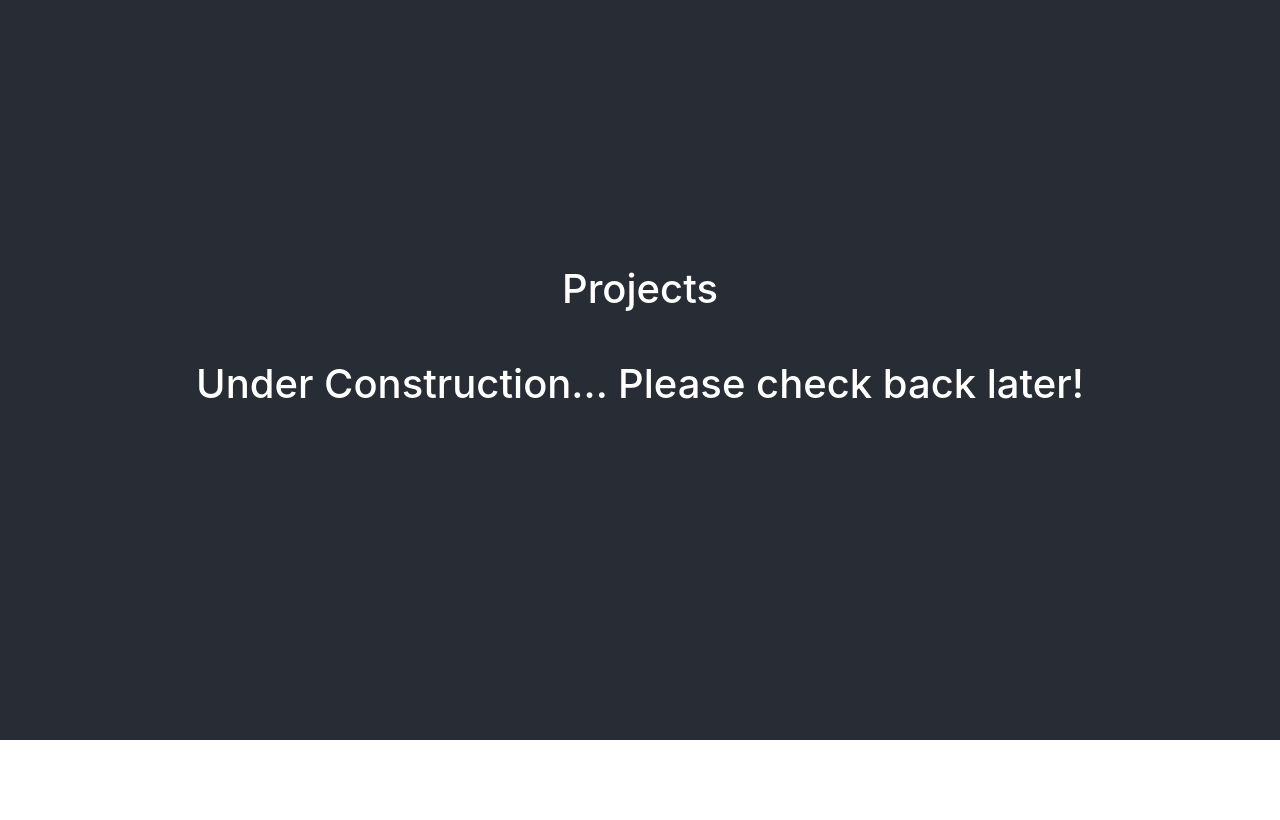
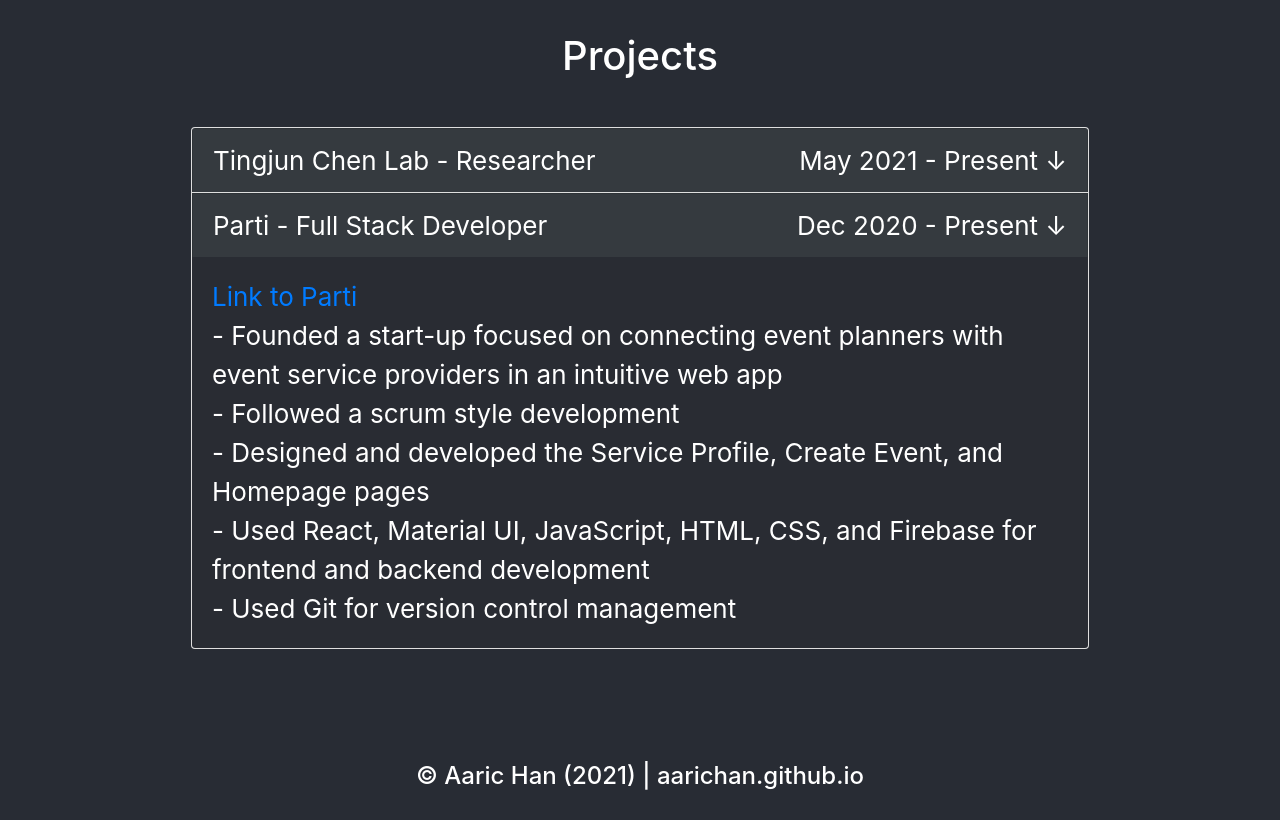
Before and after one commit to aarichan/aarichan.github.io, a React (Create React App) app: page / in a window 1280 px wide. Shown: the part 2460-3280 px from the top of the page. Before the commit the page ends 3200 px from the top, so only its background shows below. Built offline with nearby package versions, Linux system fonts and the light colour scheme.

Commit message:
Version 1.0.0 released

```diff
--- a/package.json
+++ b/package.json
@@ -1,7 +1,7 @@
 {
   "homepage": "http://aarichan.github.io",
   "name": "aarichan",
-  "version": "0.0.3",
+  "version": "1.0.0",
   "private": true,
   "dependencies": {
     "@testing-library/jest-dom": "^5.11.10",
--- a/src/App.css
+++ b/src/App.css
@@ -24,6 +24,16 @@
   text-align: left;
 }
 
+.App-footer {
+  background-color: #282c34;
+  color: white;
+  min-height: 10vh;
+  display: flex;
+  flex-direction: column;
+  align-items: center;
+  justify-content: center;
+}
+
 .App-link {
   color: #61dafb;
 }
--- a/src/App.js
+++ b/src/App.js
@@ -5,9 +5,9 @@ import Home from './components/home/home.js'
 import About from './components/about/about.js'
 import Experience from './components/experience/experience.js';
 import Projects from './components/projects/projects.js';
+import Footer from './components/footer/footer.js'
 
 function App() {
-
   return (
     <>
       <NavBar/>
@@ -15,6 +15,7 @@ function App() {
       <About/>
       <Experience/>
       <Projects />
+      <Footer/>
     </>
   );
 }
--- a/src/components/about/about.js
+++ b/src/components/about/about.js
@@ -3,7 +3,7 @@
  * By: Aaric Han
  *
  * Created: 04/26/21
- * Last Modified: 04/30/21
+ * Last Modified: 05/09/21
  */
 
  import './about.css'
@@ -22,6 +22,7 @@
           <br></br>
           <p>Undergraduate at Duke University interested in learning about next-generation wireless technologies and computer architecture. I am also passionate about user centric web design/development and hope to create meaningful solutions for real world problems.</p>
           <p>My research interests are next-gen wireless technologies and computer architecture.</p>
+          <p>I will be joining Professor Tingjun Chen's lab beginning in Fall 2021 to research and develop low-powered and power-efficient wireless communication devices.</p>
         </header>
       </div>
      );
--- a/src/components/experience/experience.js
+++ b/src/components/experience/experience.js
@@ -3,7 +3,7 @@
  * By: Aaric Han
  *
  * Created: 04/26/21
- * Last Modified: 04/30/21
+ * Last Modified: 05/09/21
  */
 
 import './experience.css'
@@ -22,28 +22,28 @@
       <header className="App-header">
         <h1>Experience</h1>
         <br/>
-          <Accordion>
+        <Accordion defaultActiveKey="3">
           <Card>
-              <Accordion.Toggle className="card-head" as={Card.Header} variant="link" eventKey="0">
+            <Accordion.Toggle className="card-head" as={Card.Header} variant="link" eventKey="3">
               Fidelity Investments - SWE Intern
               <div className="card-head-date-dropdown-hint">
                 Beginning Jun 2021 &darr;
               </div>
             </Accordion.Toggle>
-              <Accordion.Collapse eventKey="0">
+            <Accordion.Collapse eventKey="3">
               <Card.Body className="card-body">
                 Incoming Full Stack SWE Intern for Fidelity Investments
               </Card.Body>
             </Accordion.Collapse>
           </Card>
           <Card>
-              <Accordion.Toggle className="card-head" as={Card.Header} variant="link" eventKey="1">
+            <Accordion.Toggle className="card-head" as={Card.Header} variant="link" eventKey="2">
               Duke - CS 250: Computer Architecture UTA
               <div className="card-head-date-dropdown-hint">
                 Jan 2021 - Present &darr;
               </div>
             </Accordion.Toggle>
-              <Accordion.Collapse eventKey="1">
+            <Accordion.Collapse eventKey="2">
               <Card.Body className="card-body">
                 - Teaching assistant for the Computer Architecture class at Duke (Spring 2021, Summer 2021)
                 <br/>
@@ -56,38 +56,13 @@
             </Accordion.Collapse>
           </Card>
           <Card>
-              <Accordion.Toggle className="card-head" as={Card.Header} variant="link" eventKey="2">
-                Parti - Full Stack Developer
-                <div className="card-head-date-dropdown-hint">
-                  Dec 2020 - Present &darr;
-                </div>
-              </Accordion.Toggle>
-              <Accordion.Collapse eventKey="2">
-                <Card.Body>
-                  <span>
-                    <a href="https://parti.app">Link to Parti</a>
-                    <br/>
-                    - Founded a start-up focused on connecting event planners with event service providers in an intuitive web app
-                    <br/>
-                    - Followed a scrum style development
-                    <br/>
-                    - Designed and developed the Service Profile, Create Event, and Homepage pages
-                    <br/>
-                    - Used React, Material UI, JavaScript, HTML, CSS, and Firebase for frontend and backend development
-                    <br/>
-                    - Used Git for version control management
-                  </span>
-                </Card.Body>
-              </Accordion.Collapse>
-            </Card>
-            <Card>
-              <Accordion.Toggle className="card-head" as={Card.Header} variant="link" eventKey="3">
+            <Accordion.Toggle className="card-head" as={Card.Header} variant="link" eventKey="1">
               Counter Culture Coffee - Software Developer
               <div className="card-head-date-dropdown-hint">
                 Feb 2020 - Jul 2020 &darr;
               </div>
             </Accordion.Toggle>
-              <Accordion.Collapse eventKey="3">
+            <Accordion.Collapse eventKey="1">
               <Card.Body>
                 - Worked with a small team to develop a web app to aid CCC in their analysis of coffee product manufacturing
                 <br/>
@@ -96,13 +71,13 @@
             </Accordion.Collapse>
           </Card>
           <Card>
-              <Accordion.Toggle className="card-head" as={Card.Header} variant="link" eventKey="4">
+            <Accordion.Toggle className="card-head" as={Card.Header} variant="link" eventKey="0">
               Cisco Systems - Program Coordinator Intern
               <div className="card-head-date-dropdown-hint">
                 Mar 2019 - Jul 2019 &darr;
               </div>
             </Accordion.Toggle>
-              <Accordion.Collapse eventKey="4">
+            <Accordion.Collapse eventKey="0">
               <Card.Body>
               - Coordinated a STEM Externship for high school students, teaching them about Cisco
               <br/>
--- a/src/components/footer/footer.css
+++ b/src/components/footer/footer.css
@@ -3,5 +3,5 @@
  * By: Aaric Han
  *
  * Created: 04/26/21
- * Last Modified: 04/26/21
+ * Last Modified: 05/09/21
  */
--- a/src/components/footer/footer.js
+++ b/src/components/footer/footer.js
@@ -3,5 +3,18 @@
  * By: Aaric Han
  *
  * Created: 04/26/21
- * Last Modified: 04/26/21
+ * Last Modified: 05/09/21
  */
+
+import './footer.css'
+import React from 'react';
+
+export default function Footer() {
+  return(
+    <div className="App">
+      <footer className="App-footer">
+        <h4>&#169; Aaric Han (2021) | aarichan.github.io</h4>
+      </footer>
+    </div>
+  );
+}
--- a/src/components/navbar/navbar.js
+++ b/src/components/navbar/navbar.js
@@ -7,7 +7,7 @@
  */
 
 
-import { Nav, Navbar} from 'react-bootstrap'
+import { Nav, Navbar } from 'react-bootstrap'
 import 'bootstrap/dist/css/bootstrap.min.css';
 import pages from '../pagesList.js'
 import { scroller } from "react-scroll";
--- a/src/components/projects/projects.css
+++ b/src/components/projects/projects.css
@@ -3,5 +3,61 @@
  * By: Aaric Han
  *
  * Created: 04/29/21
- * Last Modified: 04/29/21
+ * Last Modified: 05/09/21
  */
+
+ card-head {
+  box-sizing: inherit;
+  width: 70vw;
+  background-color: rgb(53, 58, 63);
+  color: white;
+  border: 1px solid rgba(0,0,0,.125);
+  text-align: left;
+  display: flex;
+
+  user-select: none; /* supported by Chrome and Opera */
+   -webkit-user-select: none; /* Safari */
+   -khtml-user-select: none; /* Konqueror HTML */
+   -moz-user-select: none; /* Firefox */
+   -ms-user-select: none; /* Internet Explorer/Edge */
+}
+.card-head:hover {
+  cursor: pointer;
+}
+.card-head-date-dropdown-hint {
+  margin-left: auto;
+  margin-right: 0;
+}
+
+.card-body {
+  width: 70vw;
+  box-sizing: inherit;
+  background-color: rgb(41, 44, 51);
+  text-align: left;
+  display: flex;
+
+  user-select: none; /* supported by Chrome and Opera */
+   -webkit-user-select: none; /* Safari */
+   -khtml-user-select: none; /* Konqueror HTML */
+   -moz-user-select: none; /* Firefox */
+   -ms-user-select: none; /* Internet Explorer/Edge */
+}
+
+@media only screen and (max-width: 1140px) {
+  .card-head {
+    display: block;
+  }
+  .card-body {
+    display: block;
+  }
+}
+@media only screen and (max-width: 990px) {
+  .card-head {
+    display: block;
+    width: 85vw;
+  }
+  .card-body {
+    display: block;
+    width: 85vw;
+  }
+}
--- a/src/components/projects/projects.js
+++ b/src/components/projects/projects.js
@@ -3,19 +3,63 @@
  * By: Aaric Han
  *
  * Created: 04/29/21
- * Last Modified: 04/29/21
+ * Last Modified: 05/09/21
  */
 
 import './projects.css'
 import React from 'react';
+import Accordion from 'react-bootstrap/Accordion'
+import {Card} from 'react-bootstrap'
+
 
 export default function Projects() {
   return (
-  <div className="App"id="Projects">
+    <div className="App" id="Projects">
       <header className="App-header">
         <h1>Projects</h1>
-      <br></br>
-      <h1>Under Construction... Please check back later!</h1>
+        <br/>
+        <Accordion defaultActiveKey="0">
+          <Card>
+            <Accordion.Toggle className="card-head" as={Card.Header} variant="link" eventKey="1">
+              Tingjun Chen Lab - Researcher
+              <div className="card-head-date-dropdown-hint">
+                May 2021 - Present &darr;
+              </div>
+            </Accordion.Toggle>
+            <Accordion.Collapse eventKey="1">
+              <Card.Body>
+                <span>
+                  - Research info coming soon
+                </span>
+              </Card.Body>
+            </Accordion.Collapse>
+          </Card>
+          <Card>
+            <Accordion.Toggle className="card-head" as={Card.Header} variant="link" eventKey="0">
+              Parti - Full Stack Developer
+              <div className="card-head-date-dropdown-hint">
+                Dec 2020 - Present &darr;
+              </div>
+            </Accordion.Toggle>
+            <Accordion.Collapse eventKey="0">
+              <Card.Body>
+                <span>
+                  <a href="https://parti.app">Link to Parti</a>
+                  <br/>
+                  - Founded a start-up focused on connecting event planners with event service providers in an intuitive web app
+                  <br/>
+                  - Followed a scrum style development
+                  <br/>
+                  - Designed and developed the Service Profile, Create Event, and Homepage pages
+                  <br/>
+                  - Used React, Material UI, JavaScript, HTML, CSS, and Firebase for frontend and backend development
+                  <br/>
+                  - Used Git for version control management
+                </span>
+              </Card.Body>
+            </Accordion.Collapse>
+          </Card>
+        </Accordion>
       </header>
     </div>
   );
```
Also changed, not shown: 1 other file (tests, documents, lock files or other folders). Lines whose indentation alone changed are shown as unchanged.
